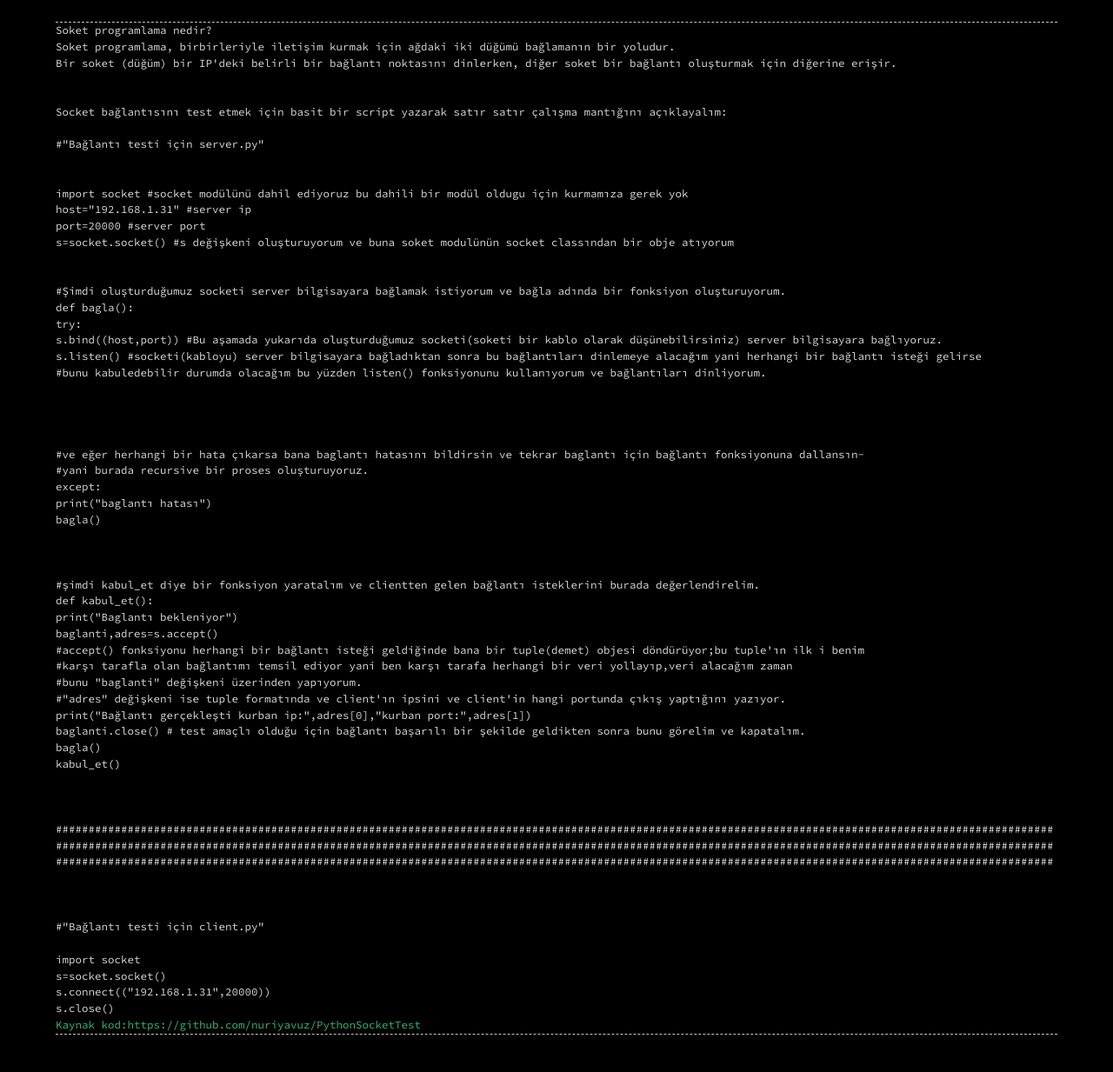
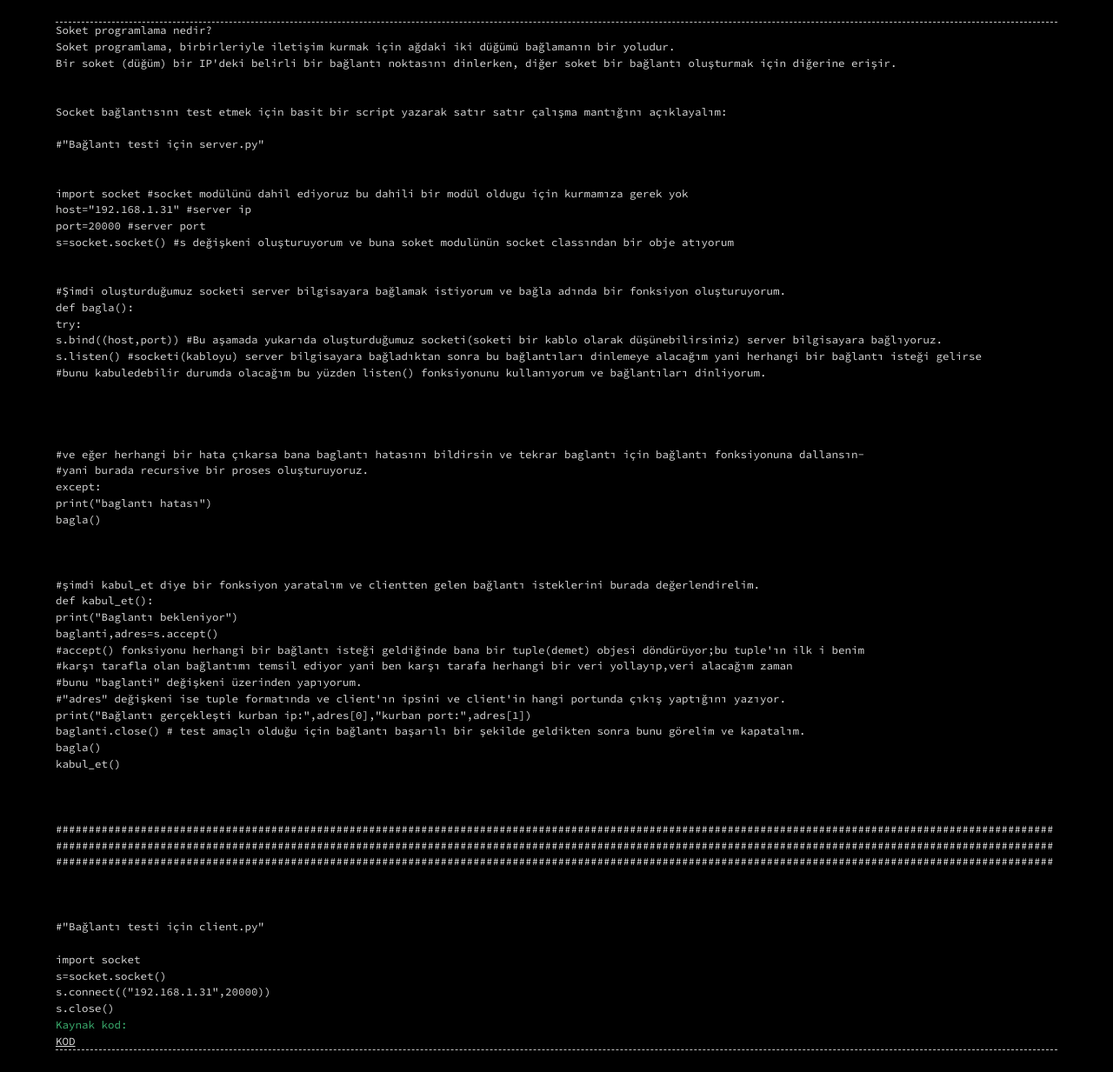
Before and after one commit to emredurmaz4/cosmosofcyberspace.github.io, a Jekyll site: the page trojan.html, which Jekyll copies as it is, in a window 1280 px wide. Shown: the whole page at 87% size. Built offline with Jekyll 4.4.1, drawn with Linux system fonts in a browser that asks for light colours.

Commit message:
Update trojan.html

```diff
--- a/trojan.html
+++ b/trojan.html
@@ -66,7 +66,10 @@
 s=socket.socket()</br>
 s.connect(("192.168.1.31",20000))</br>
 s.close()</br>
-<p style="color:MediumSeaGreen;">Kaynak kod:https://github.com/nuriyavuz/PythonSocketTest</p>
+
+
+<p style="color:MediumSeaGreen;">Kaynak kod:
+<a href="https://github.com/nuriyavuz/PythonSocketTest">KOD</a></p>
 
 
   </div>
```
